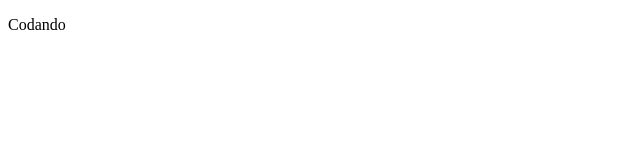
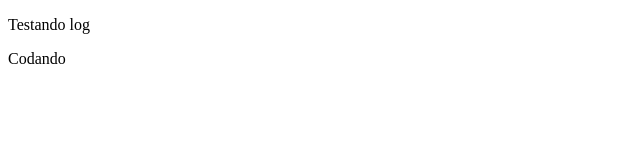
Before and after one commit to WashingtonSoaresCMD/Curso_Git_5, a plain HTML site: page index.html in a window 1280 px wide. Shown: the full height of the page, 0-640 px from the left. Drawn offline with Linux system fonts and the light colour scheme.

Commit message:
Testando log

```diff
--- a/index.html
+++ b/index.html
@@ -4,6 +4,7 @@
     <meta charset="UTF-8">
     <meta name="viewport" content="width=device-width, initial-scale=1.0">
     <title>Document</title>
+    <p>Testando log</p>
 </head>
 <body>
     <p>Codando</p>
```
